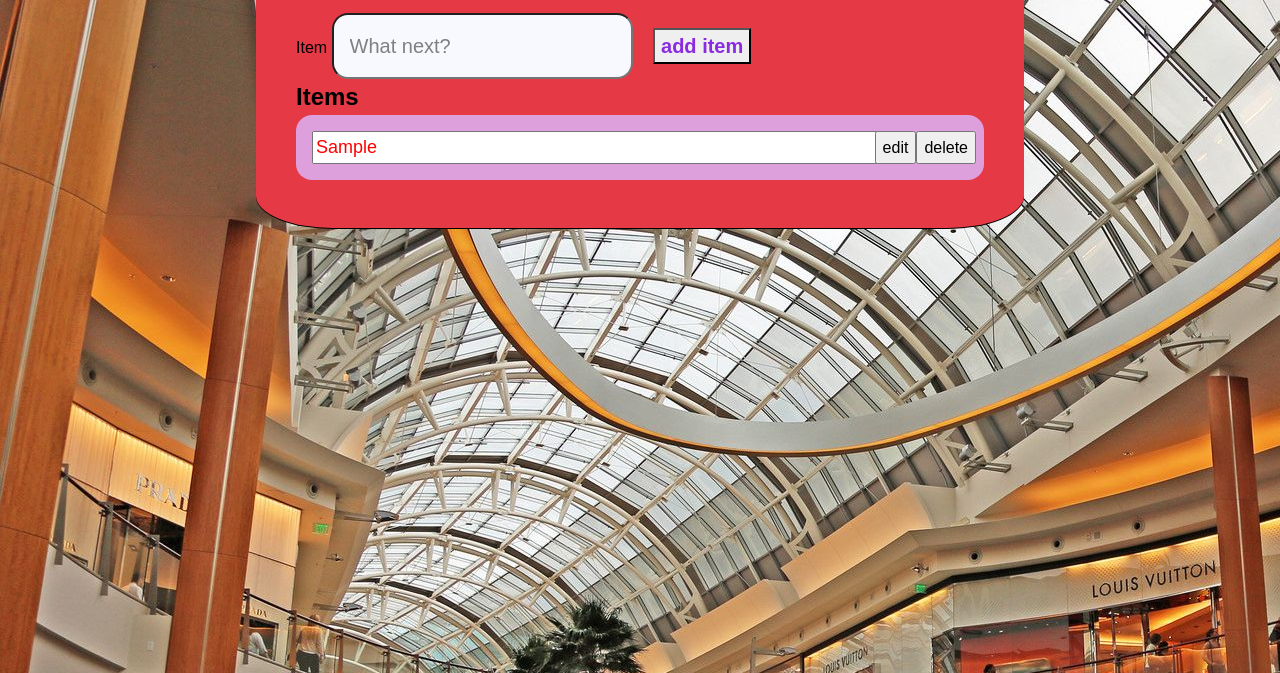
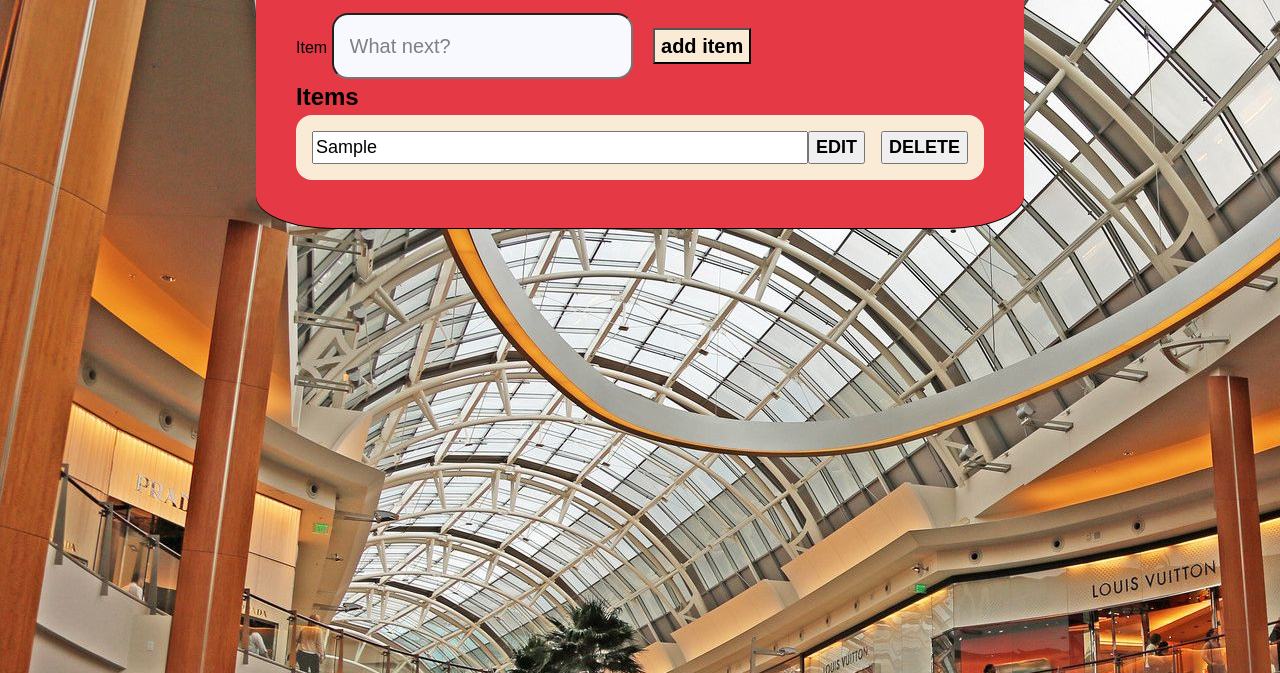
Before and after one commit to irm1005-itec1005-fall-2023/assignment-04-sebastienperrault, a plain HTML site: page index.html in a window 1280 px wide. Both pictures are taken after typing "Sample" into the empty fields and a click on the input "add item". Shown: the part 127-800 px from the top of the page. Drawn offline with Linux system fonts and the light colour scheme.

Commit message:
upd 2 after code review

```diff
--- a/style.css
+++ b/style.css
@@ -36,12 +36,6 @@ body {
   flex-direction: column;
 }
 
-header {
-  padding: 2rem 1rem;
-  max-width: 800px;
-  width: 100%;
-  margin: 0, auto;
-}
 
 h1 {
   font-size: 2.5rem;
@@ -72,10 +66,11 @@ color: gray;
 }
 
 #new-item-submit {
-  color: blueviolet;
+  color: black;
   font-size: 1.25rem;
   font-weight: 700;
   background-image: none;
+  background-color: antiquewhite;
 }
 
 main {
@@ -99,7 +94,7 @@ main {
 #items .item {
   display: flex;
   justify-content: space-between;
-  background-color: plum;
+  background-color: antiquewhite;
   padding: 1rem;
   border-radius: 1rem;
   margin-bottom: 1rem;
@@ -110,7 +105,7 @@ main {
 }
 
 #items .item .content .text {
-  color: red;
+  color: rgb(0, 0, 0);
   font-size: 1.125rem;
   width: 100%;
   display: block;
@@ -122,7 +117,7 @@ main {
   margin: 0 -0.5rem;
 }
 
-.task .actions button {
+.item .actions button {
   cursor: pointer;
   margin: 0 0.5rem;
   font-size: 1.125rem;
```
Also changed, not shown: index.html (+5 -0 lines), script.js (+2 -18 lines).
